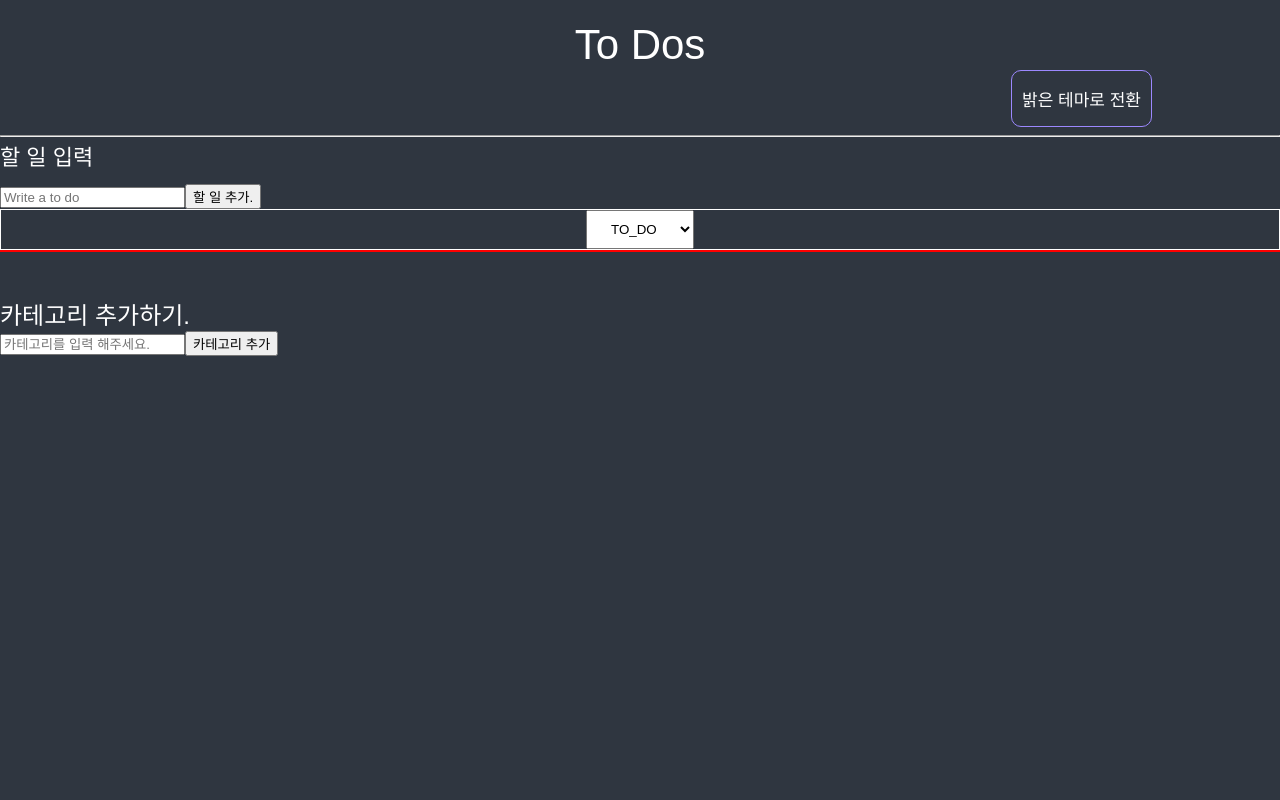
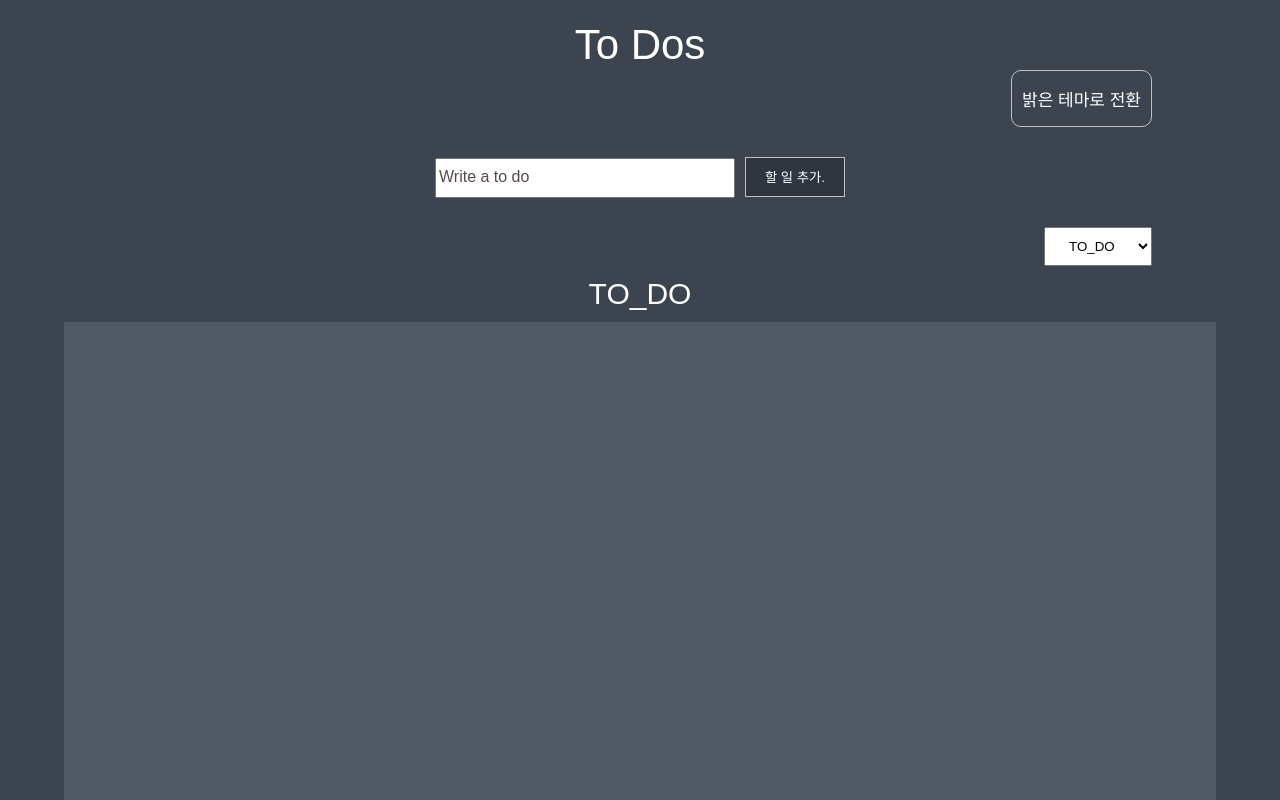
Before and after one commit to PastelBlue4/ToDoList_Recoil, a React (Create React App) app: page / in a window 1280 px wide. Shown: the top 800 px of the page. Built offline with nearby package versions, Linux system fonts and the light colour scheme.

Commit message:
[css] todolist , theme property type add :)

```diff
--- a/src/components/CreateToDo.tsx
+++ b/src/components/CreateToDo.tsx
@@ -8,15 +8,39 @@ interface IForm {
   toDo: string;
 }
 
-const TodoTitle = styled.h1`
+const StyledForm = styled.form`
   font-size: 22px;
-  font-weight: 500;
-  margin-bottom: 10px;
+`;
+const FormContainer = styled.div`
+  display: flex;
+  align-items: center;
+  flex-direction: column;
+  justify-content: center;
+  height: 100px;
 `;
 
-const StyledForm = styled.form`
-  font-size: 22px;
+const StyledInput = styled.input`
+  width: 300px;
+  height: 40px;
+  color: black;
+  ::placeholder {
+    color: #5a4b4b;
+    font-size: 16px;
+  }
+`;
 
+const StyledButton = styled.button`
+  height: 40px;
+  width: 100px;
+  margin-left: 10px;
+  background-color: ${(props) => props.theme.buttonColor};
+  border: 1px solid ${(props) => props.theme.buttonBorderColor};
+  color: ${(props) => props.theme.textColor};
+
+  :hover {
+    background-color: ${(props) => props.theme.buttonHoverColor};
+    border: 1px solid ${(props) => props.theme.buttonBorderHoverColor};
+  }
 `;
 
 function CreateToDo() {
@@ -31,16 +55,17 @@ function CreateToDo() {
   };
   return (
     <>
-      <TodoTitle>할 일 입력</TodoTitle>
+      <FormContainer>
         <StyledForm onSubmit={handleSubmit(handleValid)}>
-        <input
+          <StyledInput
             {...register("toDo", {
               required: "Please write a To Do",
             })}
             placeholder="Write a to do"
           />
-        <button>할 일 추가.</button>
+          <StyledButton>할 일 추가.</StyledButton>
         </StyledForm>
+      </FormContainer>{" "}
     </>
   );
 }
--- a/src/components/ToDo.tsx
+++ b/src/components/ToDo.tsx
@@ -5,27 +5,33 @@ import { categoryState, IToDo, toDoState } from "../atoms";
 
 const ToDoContainer = styled.li`
   display: flex;
-  border: blue solid 1px;
-  flex-direction: column;
+  border-bottom: white solid 1px;
+  align-items: center;
+  width: 700px;
+  justify-content: space-between;
+  padding: 7px;
 `;
 
 const ToDoText = styled.span`
-  font-size: 16px;
+  font-size: 18px;
   font-weight: 400;
   text-align: center;
 `;
 
 const CategoryContainer = styled.div`
   display: flex;
-  margin-top: 5px;
   gap: 3px;
 `;
 
 const CategoryButton = styled.button`
-  background-color: white;
+  background-color: #cfcfcf;
   padding: 5px 10px;
-  border-radius: 12px;
+  border-radius: 3px;
   border: 1px black solid;
+
+  :last-child {
+    margin-right: 5px;
+  }
 `;
 
 function ToDo({ text, category, id }: IToDo) {
--- a/src/components/ToDoList.tsx
+++ b/src/components/ToDoList.tsx
@@ -23,8 +23,13 @@ const ThemeButtonContainer = styled.div`
 const ThemeButton = styled.button`
   padding: 15px 10px;
   border-radius: 10px;
-  border: 1px solid ${(props) => props.theme.accentColor};
+  border: 1px solid ${(props) => props.theme.buttonBorderColor};
   background-color: ${(props) => props.theme.bgColor};
+
+  :hover {
+    border: 1px solid ${(props) => props.theme.buttonBorderHoverColor};
+    background-color: ${(props) => props.theme.buttonBorderHoverColor};
+  }
 `;
 
 const ThemeButtonSpan = styled.span`
@@ -34,19 +39,37 @@ const ThemeButtonSpan = styled.span`
 
 const StyledSelect = styled.select`
   padding: 10px 20px;
+  margin-bottom: 10px;
 `;
 
 const SelectContainer = styled.div`
-  border: 1px ${(props) => props.theme.textColor} solid;
+  width: 90%;
   display: flex;
+  justify-content: end;
+`;
+
+const TodoContainer = styled.div`
+  width: full;
   justify-content: center;
+  align-items: center;
+  display: flex;
+  flex-direction: column;
 `;
 
 const ListContainer = styled.div`
-  border: 1px red solid;
   display: flex;
   align-items: center;
   flex-direction: column;
+  width: 90%;
+  height: 600px;
+  background-color: ${(props) => props.theme.toDoCointainer};
+`;
+
+const Category = styled.span`
+  font-size: 30px;
+  font-weight: 500;
+  margin-bottom: 10px;
+  color: ${(props) => props.theme.textColor};
 `;
 
 function ToDoList() {
@@ -71,9 +94,9 @@ function ToDoList() {
           )}
         </ThemeButton>
       </ThemeButtonContainer>
-      <hr />
+
       <CreateToDo />
-      <ul>
+
       <SelectContainer>
         <StyledSelect onInput={onInput}>
           {categories.map((category) => (
@@ -83,6 +106,9 @@ function ToDoList() {
           ))}
         </StyledSelect>
       </SelectContainer>
+
+      <TodoContainer>
+        <Category>{currentCategory}</Category>
         <ListContainer>
           {toDos
             .filter((item) => item.category === currentCategory)
@@ -90,7 +116,7 @@ function ToDoList() {
               <ToDo key={toDo.id} {...toDo} />
             ))}
         </ListContainer>
-      </ul>
+      </TodoContainer>
 
       <CreateCategory />
     </div>
--- a/src/index.tsx
+++ b/src/index.tsx
@@ -6,12 +6,10 @@ import App from "./App";
 import { darkTheme } from "./theme";
 
 ReactDOM.render(
-  <React.StrictMode>
-    <RecoilRoot>
-      <ThemeProvider theme={darkTheme}>
-        <App />
-      </ThemeProvider>
-    </RecoilRoot>
-  </React.StrictMode>,
+  <RecoilRoot>
+    <ThemeProvider theme={darkTheme}>
+      <App />
+    </ThemeProvider>
+  </RecoilRoot>,
   document.getElementById("root")
 );
--- a/src/theme.ts
+++ b/src/theme.ts
@@ -1,15 +1,25 @@
 import { DefaultTheme } from "styled-components";
 
 export const darkTheme: DefaultTheme = {
-  bgColor: "#2f3640",
+  bgColor: "#3c4450",
   textColor: "white",
-  accentColor: "#9c88ff",
-  cardBgColor: "transparent",
+  toDoCointainer: "#515965",
+
+  buttonColor: "#2f3640",
+  buttonBorderColor: "#bfc1c3",
+
+  buttonHoverColor: "#747474",
+  buttonBorderHoverColor: "",
 };
 
 export const lightTheme: DefaultTheme = {
   bgColor: "#F0ECE3",
-  textColor: "#C9B399",
-  accentColor: "#FFE9AE",
-  cardBgColor: "transparent",
+  textColor: "#817260",
+  toDoCointainer: "#cdc9bf",
+
+  buttonColor: "#d8d2c4",
+  buttonBorderColor: "#644910",
+
+  buttonHoverColor: "#b7b0a0",
+  buttonBorderHoverColor: "#644910",
 };
```
Also changed, not shown: src/styled.d.ts (+7 -2 lines). Lines whose indentation alone changed are shown as unchanged.
